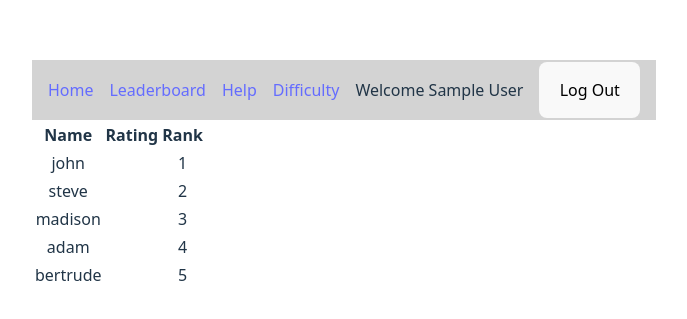
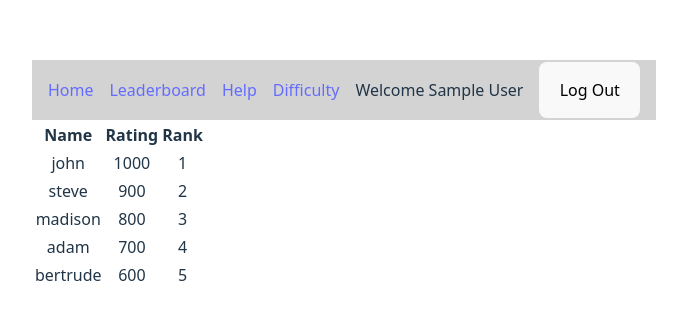
Before and after one commit to HaimFC/code-battle, a React (Vite) app in the folder code-battle/: page /leaderboard in a window 1280 px wide. Shown: the part 225-544 px from the top of the page, without its empty margins (296-983 px from the left). Built offline with nearby package versions, Linux system fonts and the light colour scheme; sample sign-in values are in the browser's storage.

Commit message:
elo now score

```diff
--- a/code-battle/src/components/LeaderboardEntry.jsx
+++ b/code-battle/src/components/LeaderboardEntry.jsx
@@ -1,8 +1,8 @@
-export default function LeaderboardEntry({ displayName, elo, rank }) {
+export default function LeaderboardEntry({ displayName, score, rank }) {
   return (
     <tr>
       <td>{displayName}</td>
-      <td>{elo}</td>
+      <td>{score}</td>
       <td>{rank + 1}</td>
     </tr>
   );
```
